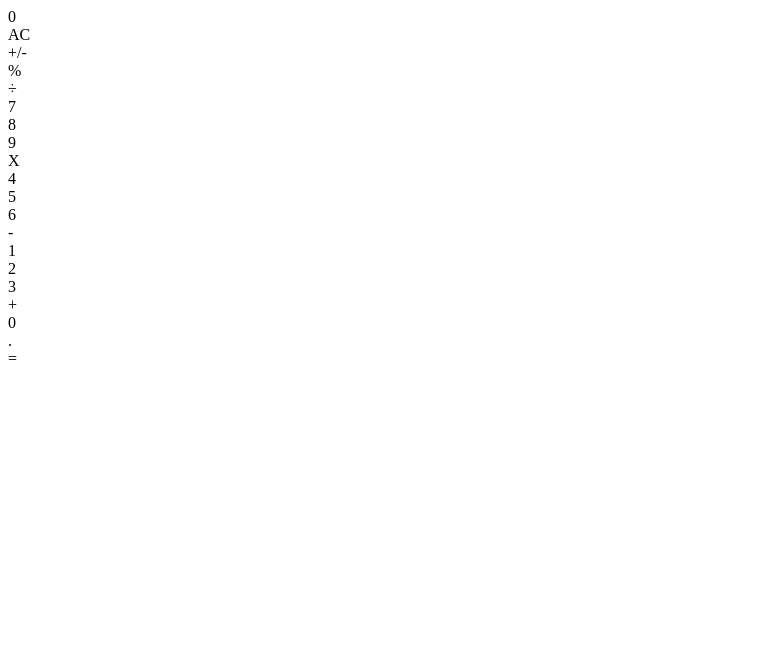
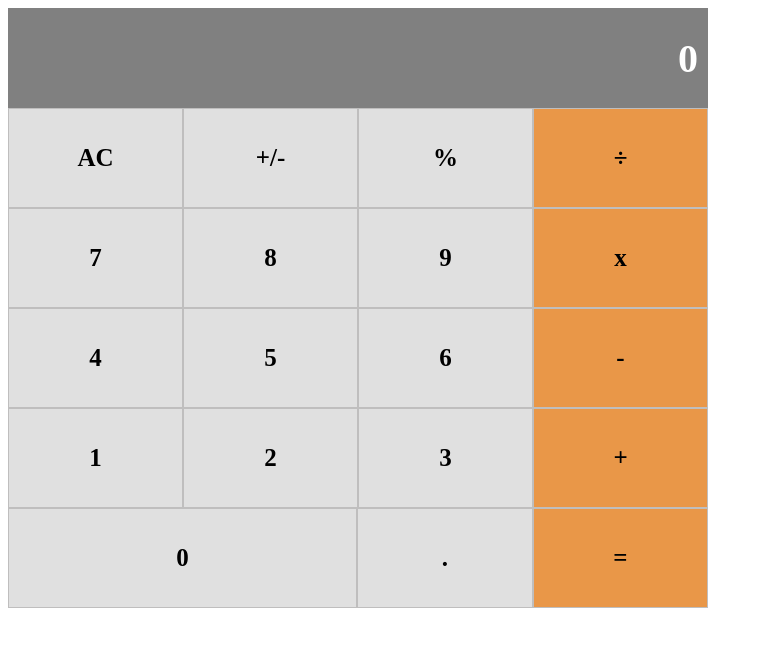
Before and after one commit to YemreAybey/calculator-react, a React (Create React App) app: page / in a window 1280 px wide. Shown: the top 646 px of the page, without its empty margins (0-763 px from the left). Built offline with nearby package versions, Linux system fonts and the light colour scheme.

Commit message:
style for calc milestone-3

```diff
--- /dev/null
+++ b/src/components/App.css
@@ -0,0 +1,5 @@
+#calc-area {
+  display: flex;
+  flex-direction: column;
+  width: 700px;
+}
--- a/src/components/App.js
+++ b/src/components/App.js
@@ -1,6 +1,7 @@
 import React from 'react';
 import Display from './Display';
 import ButtonPanel from './ButtonPanel';
+import './App.css';
 
 class App extends React.Component {
   render() {
--- /dev/null
+++ b/src/components/Button.css
@@ -0,0 +1,8 @@
+.button {
+  display: flex;
+  align-items: center;
+  justify-content: center;
+  border: 1px solid #bfbebe;
+  font-weight: bold;
+  font-size: 25px;
+}
--- a/src/components/Button.js
+++ b/src/components/Button.js
@@ -1,12 +1,30 @@
 import React from 'react';
 import PropTypes from 'prop-types';
+import './Button.css';
 
 const Button = props => {
-  return <div>{props.name}</div>;
+  return (
+    <div
+      className="button"
+      style={{
+        width: `${decideWidth(props.width)}`,
+        backgroundColor: `${props.color}`
+      }}
+    >
+      {props.name}
+    </div>
+  );
 };
-
+const decideWidth = bool => {
+  return bool ? '50%' : '25%';
+};
 Button.propTypes = {
   name: PropTypes.string
 };
 
+Button.defaultProps = {
+  width: false,
+  color: '#e99748'
+};
+
 export default Button;
--- /dev/null
+++ b/src/components/ButtonPanel.css
@@ -0,0 +1,9 @@
+#panel {
+  display: flex;
+  flex-direction: column;
+}
+#panel .group {
+  height: 100px;
+  display: flex;
+  flex-direction: row;
+}
--- a/src/components/ButtonPanel.js
+++ b/src/components/ButtonPanel.js
@@ -1,36 +1,37 @@
 import React from 'react';
 import Button from './Button';
+import './ButtonPanel.css';
 
 const ButtonPanel = props => {
   return (
-    <div>
-      <div>
-        <Button name="AC" />
-        <Button name="+/-" />
-        <Button name="%" />
+    <div id="panel">
+      <div className="group">
+        <Button name="AC" color="#e0e0e0" />
+        <Button name="+/-" color="#e0e0e0" />
+        <Button name="%" color="#e0e0e0" />
         <Button name="÷" />
       </div>
-      <div>
-        <Button name="7" />
-        <Button name="8" />
-        <Button name="9" />
-        <Button name="X" />
+      <div className="group">
+        <Button name="7" color="#e0e0e0" />
+        <Button name="8" color="#e0e0e0" />
+        <Button name="9" color="#e0e0e0" />
+        <Button name="x" />
       </div>
-      <div>
-        <Button name="4" />
-        <Button name="5" />
-        <Button name="6" />
+      <div className="group">
+        <Button name="4" color="#e0e0e0" />
+        <Button name="5" color="#e0e0e0" />
+        <Button name="6" color="#e0e0e0" />
         <Button name="-" />
       </div>
-      <div>
-        <Button name="1" />
-        <Button name="2" />
-        <Button name="3" />
+      <div className="group">
+        <Button name="1" color="#e0e0e0" />
+        <Button name="2" color="#e0e0e0" />
+        <Button name="3" color="#e0e0e0" />
         <Button name="+" />
       </div>
-      <div>
-        <Button name="0" />
-        <Button name="." />
+      <div className="group">
+        <Button name="0" width={true} color="#e0e0e0" />
+        <Button name="." color="#e0e0e0" />
         <Button name="=" />
       </div>
     </div>
--- /dev/null
+++ b/src/components/Display.css
@@ -0,0 +1,11 @@
+.display {
+  display: flex;
+  background-color: gray;
+  height: 100px;
+  color: #ffffff;
+  font-weight: bold;
+  padding: 0 10px;
+  font-size: 40px;
+  align-items: center;
+  justify-content: flex-end;
+}
--- a/src/components/Display.js
+++ b/src/components/Display.js
@@ -1,5 +1,6 @@
 import React from 'react';
 import PropTypes from 'prop-types';
+import './Display.css';
 
 const Display = props => {
   return <div className="display"> {props.result} </div>;
```
